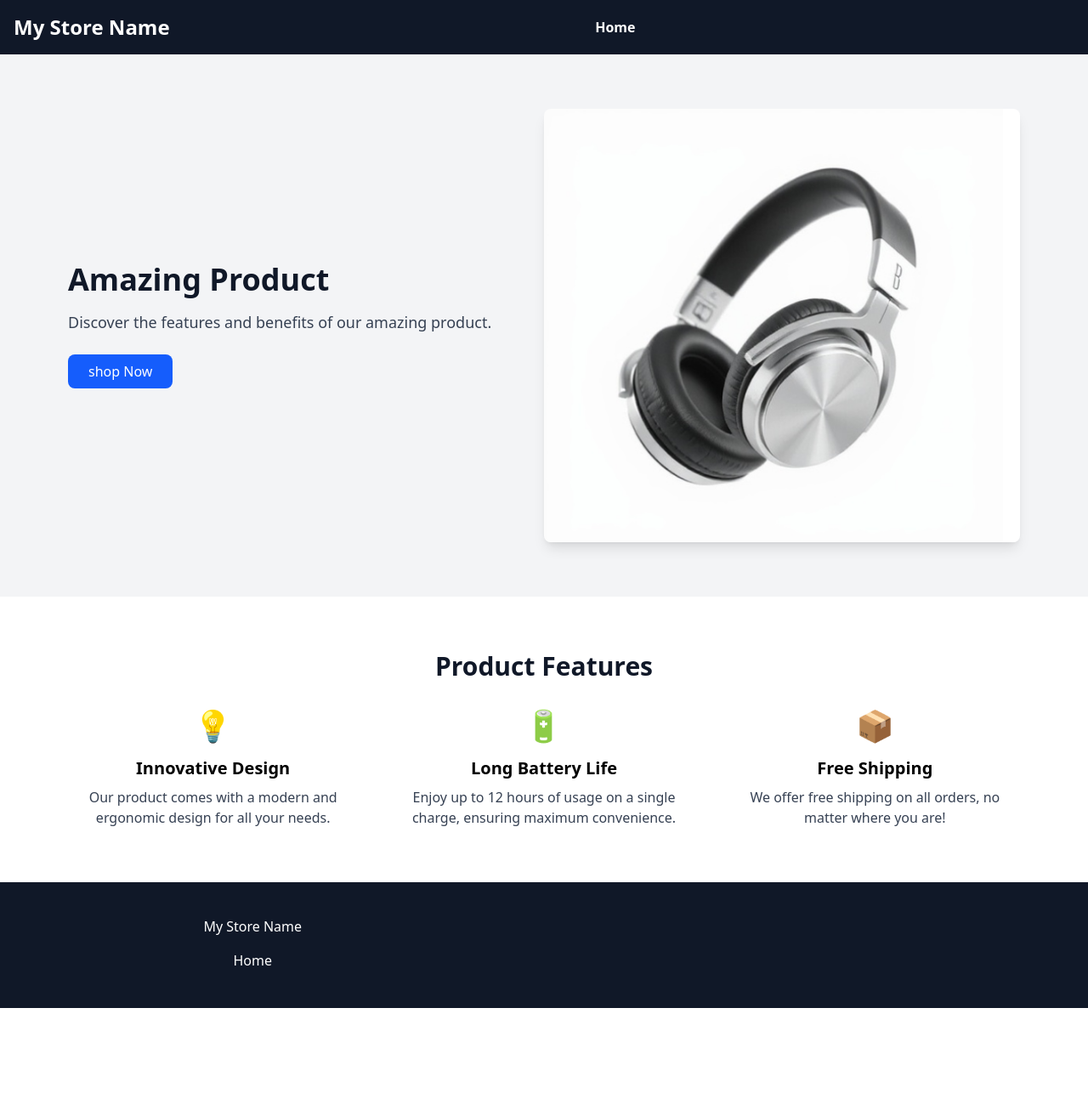
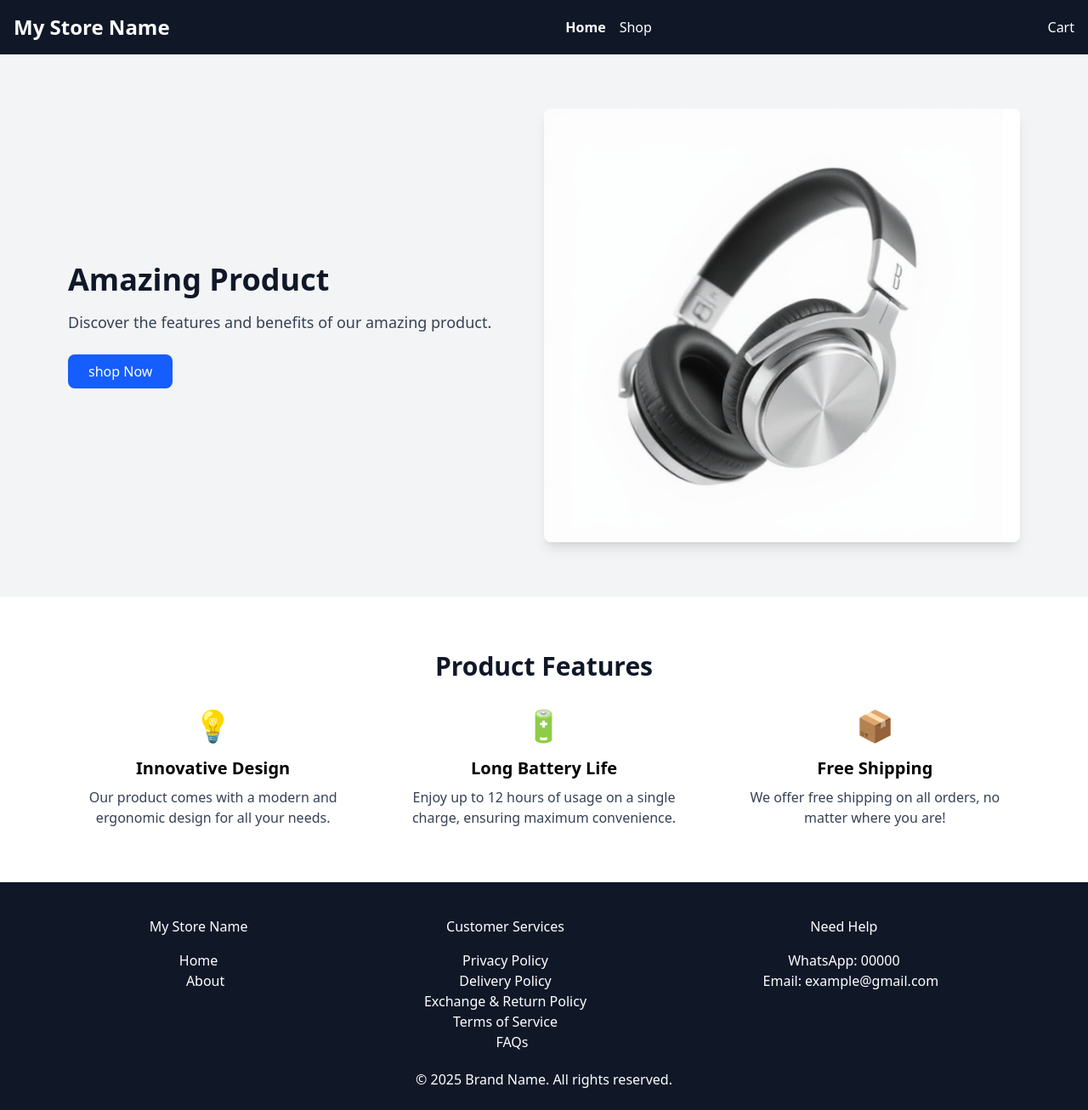
Before and after one commit to Zohaib770/one-ecommerce-store, a React (Vite) app in the folder one-ecommerce-store-ui/: page / in a window 1280 px wide. Shown: the whole page at 85% size. Before the commit the page ends 1186 px from the top, so only its background shows below. Built offline with nearby package versions, Linux system fonts and the light colour scheme.

Commit message:
add init

```diff
--- /dev/null
+++ b/one-ecommerce-store-ui/src/components/ImageGallery.tsx
@@ -0,0 +1,32 @@
+import React, { useState } from "react";
+
+const ImageGallery: React.FC<{ images: string[] }> = ({ images }) => {
+  const [currentImageIndex, setCurrentImageIndex] = useState(0);
+
+  return (
+    <div className="flex flex-col items-center">
+      {/* Main Image */}
+      <img
+        src={images[currentImageIndex]}
+        alt="Thumbnailpicture"
+        className="w-[500px] h-[600px] object-contain mt-6 "
+      />
+
+      {/* Thumbnails */}
+      <div className="flex mt-4 space-x-2">
+        {images.map((image, index) => (
+          <img
+            key={index}
+            src={image}
+            alt={`Vorschaubild ${index + 1}`}
+            className={`w-[120px] h-[120px] object-contain m-6
+              border border-gray-300 rounded-md cursor-pointer ${currentImageIndex === index ? "opacity-60" : "opacity-100"}`}
+            onMouseEnter={() => setCurrentImageIndex(index)}
+          />
+        ))}
+      </div>
+    </div>
+  );
+};
+
+export default ImageGallery;
--- a/one-ecommerce-store-ui/src/components/Main.tsx
+++ b/one-ecommerce-store-ui/src/components/Main.tsx
@@ -2,10 +2,11 @@ import { Link } from 'react-router-dom';
 import headphone from "../assets/headphone1.png"
 import Header from './Header.tsx'
 import Footer from './Footer.tsx'
+import StoredCartItems from './StoredCartItems.tsx';
 
 const Main = () => (
     <>
-      <Header />
+      <Header cartItems={StoredCartItems()} />
 
       {/* hero section */}
       <section className="bg-gray-100 py-16" id="hero">
--- /dev/null
+++ b/one-ecommerce-store-ui/src/components/Products.tsx
@@ -0,0 +1,36 @@
+import headphone from "../assets/headphone1.png";
+import h1 from "../assets/1.jpeg";
+import h2 from "../assets/2.jpeg";
+
+const items = [
+  {
+    id: 1,
+    name: "Elegante Lederhandtasche – Modell 'Sophia'",
+    description: "Diese luxuriöse Handtasche aus feinstem italienischen Leder...",
+    price: 299.99,
+    image: headphone,
+  },
+  {
+    id: 2,
+    name: "Noise-Cancelling Bluetooth-Kopfhörer – 'SoundMax Pro'",
+    description: "Erleben Sie kristallklaren Sound und ungestörten Musikgenuss...",
+    price: 149.99,
+    image: h1,
+  },
+  {
+    id: 3,
+    name: "Bio-Kaffee – Arabica-Mischung 'Morning Sun'",
+    description: "Genießen Sie den vollmundigen Geschmack unserer Bio-Arabica-Mischung...",
+    price: 9.99,
+    image: h2,
+  },
+  {
+    id: 4,
+    name: "Damen-Laufschuhe – Modell 'SpeedRun Pro'",
+    description: "Diese leichten und atmungsaktiven Laufschuhe bieten optimalen Komfort...",
+    price: 79.99,
+    image: headphone,
+  },
+];
+
+export default items;
--- a/one-ecommerce-store-ui/src/components/Shop.tsx
+++ b/one-ecommerce-store-ui/src/components/Shop.tsx
@@ -1,34 +1,38 @@
+import { useState, useEffect } from 'react';
 import { Link } from 'react-router-dom';
 import items from "./Products.tsx"
 import Header from './Header.tsx'
 import Footer from './Footer.tsx'
 import textContent from '../locales/en.tsx'
-
-export interface Product {
-  id: number;
-  name: string;
-  description: string;
-  price: number;
-  image: string;
-}
-
-export interface CartItem extends Product {
-  quantity: number;
-}
+import { Product, CartItem } from "./Interface.tsx"
+import StoredCartItems from "./StoredCartItems.tsx"
 
 
 const Shop = () => {
 
+  const [storedCartItems, setStoredCartItems] = useState<CartItem[]>(StoredCartItems());
+
+  useEffect(() => {
+    localStorage.setItem("cart", JSON.stringify(storedCartItems));
+  }, [storedCartItems]);
+
   const addToCart = (item: Product) => {
-    const ItemWithQuantity: CartItem = { ...item, quantity: 1 };
-    const cart = JSON.parse(localStorage.getItem('cart') || '[]');
-    cart.push(ItemWithQuantity);
-    localStorage.setItem('cart', JSON.stringify(cart));
+    const cart = [...storedCartItems];
+    const existingItemIndex = cart.findIndex((cartItem) => cartItem.id === item.id);
+
+    if (existingItemIndex !== -1) {
+      cart[existingItemIndex].quantity += 1;
+    } else {
+      const ItemWithQuantity: CartItem = { ...item, quantity: 1 };
+      cart.push(ItemWithQuantity);
+    }
+
+    setStoredCartItems(cart);
   };
 
   return (
     <>
-      <Header />
+      <Header cartItems={storedCartItems} />
       <section className="bg-gray-100 py-4">
         <div className="max-w-6xl mx-auto px-4">
           <h2 className="text-3xl font-semibold text-center text-gray-900">Shop</h2>
--- /dev/null
+++ b/one-ecommerce-store-ui/src/components/StoredCartItems.tsx
@@ -0,0 +1,10 @@
+import { CartItem } from "./Interface";
+
+const StoredCartItems = (): CartItem[] => {
+
+  const storedCartItems = localStorage.getItem("cart");
+  return storedCartItems ? JSON.parse(storedCartItems) : [];
+
+};
+
+export default StoredCartItems;
--- a/one-ecommerce-store-ui/src/locales/en.tsx
+++ b/one-ecommerce-store-ui/src/locales/en.tsx
@@ -1,32 +1,57 @@
 const textContent = {
+  //Global
   store_name: "My Store Name",
   home: "Home",
-  shop: "Shop",
-  cart: "Cart",
-  amazing_product: "Amazing Product",
-  product_description: "Discover the features and benefits of our amazing product.",
-  shop_now: "Shop Now",
-  product_features: "Product Features",
+
+  price: "Price",
+  add_to_cart:"Add To Cart",
+
+  subtotal: "Subtotal",
+  shipping: "Shipping",
+  total: "Total",
+
+  //Header
+  header_shop: "Shop",
+  header_cart: "Cart",
+
+  //Home
+  home_Headline: "Headline",
+  home_description: "",
+  home_shop_now: "Shop Now",
+
+  home_product_features: "Product Features",
   innovative_design: "Innovative Design",
   innovative_description: "Our product comes with a modern and ergonomic design for all your needs.",
+
   long_battery: "Long Battery Life",
   battery_description: "Enjoy up to 12 hours of usage on a single charge, ensuring maximum convenience.",
+
   free_shipping: "Free Shipping",
   shipping_description: "We offer free shipping on all orders, no matter where you are!",
-  customer_reviews: "What Our Customers Say",
-  customer_1: "This product changed my life! Highly recommend.",
-  customer_2: "Worth every penny. The quality is top-notch.",
-  customer_3: "I’ve never been more satisfied with a product!",
-  customer_services: "Customer Services",
-  privacy_policy: "Privacy Policy",
-  delivery_policy: "Delivery Policy",
-  exchange_policy: "Exchange & Return Policy",
-  terms_of_service: "Terms of Service",
-  faqs: "FAQs",
-  need_help: "Need Help",
-  whatsapp: "WhatsApp: 00000",
-  email: "Email: example@gmail.com",
-  copyright: "© 2025 Brand Name. All rights reserved."
+
+  //Shop
+
+  //ProductDetail
+
+  //Cart
+
+  //Checkout
+
+  //Footer
+  footer_about: "About",
+
+  footer_customer_services: "Customer Services",
+  footer_privacy_policy: "Privacy Policy",
+  footer_delivery_policy: "Delivery Policy",
+  footer_exchange_policy: "Exchange & Return Policy",
+  footer_terms_of_service: "Terms of Service",
+  footer_faqs: "FAQs",
+
+  footer_need_help: "Need Help",
+  footer_whatsapp: "WhatsApp: 00000",
+  footer_email: "Email: example@gmail.com",
+
+  footer_copyright: "© 2025 Brand Name. All rights reserved."
 }
 
 export default textContent;
```
